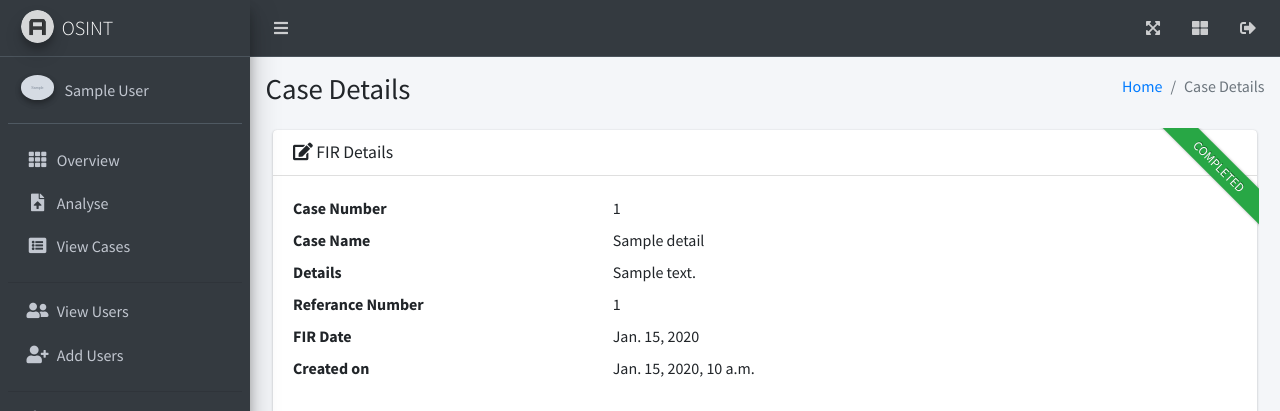
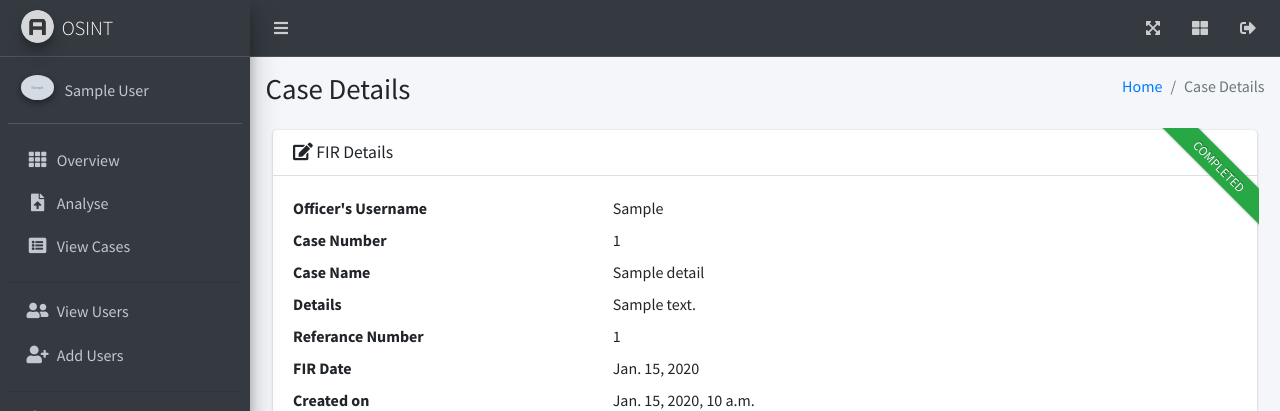
Before and after one commit to adarshvs/osint-kepa, a Django app: page /1/case_details/ in a window 1280 px wide. Shown: the top 411 px of the page. Run offline with Django 3.2, Linux system fonts and the light colour scheme; a user stored in the database is signed in; tables that the repository leaves empty hold one stand-in row (values such as "Sample post"); grey boxes marked "Sample" are stand-in pictures; some libraries are stand-ins or nearby versions.

Commit message:
case detail view case handling officer's username view option added

```diff
--- a/osint/template/case_details.html
+++ b/osint/template/case_details.html
@@ -36,6 +36,8 @@
       <!-- /.card-header -->
       <div class="card-body">
         <dl class="row">
+          <dt class="col-sm-4">Officer's Username </dt>
+          <dd class="col-sm-8">{{ casedetails.created_by}}</dd>
           <dt class="col-sm-4">Case Number </dt>
           <dd class="col-sm-8">{{ casedetails.case_no}}</dd>
           <dt class="col-sm-4">Case Name</dt>
```
